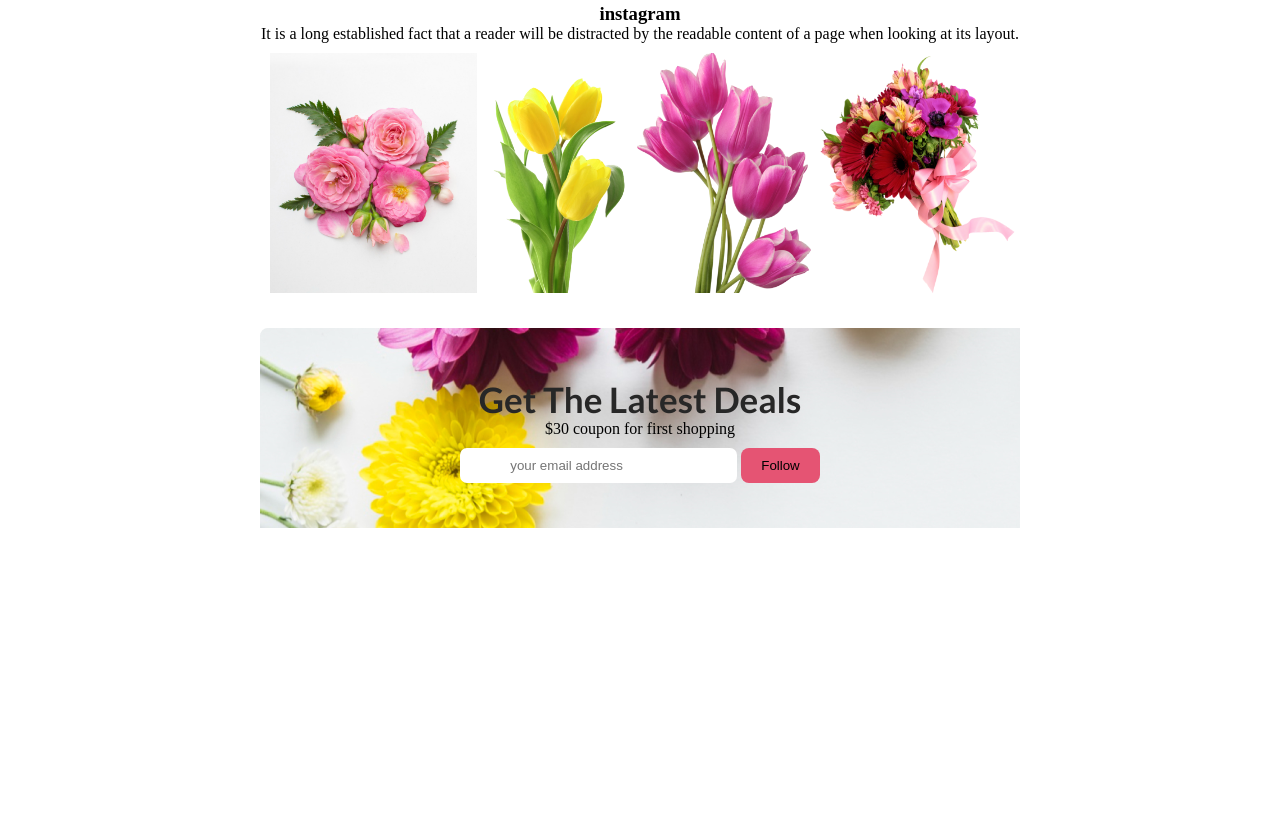
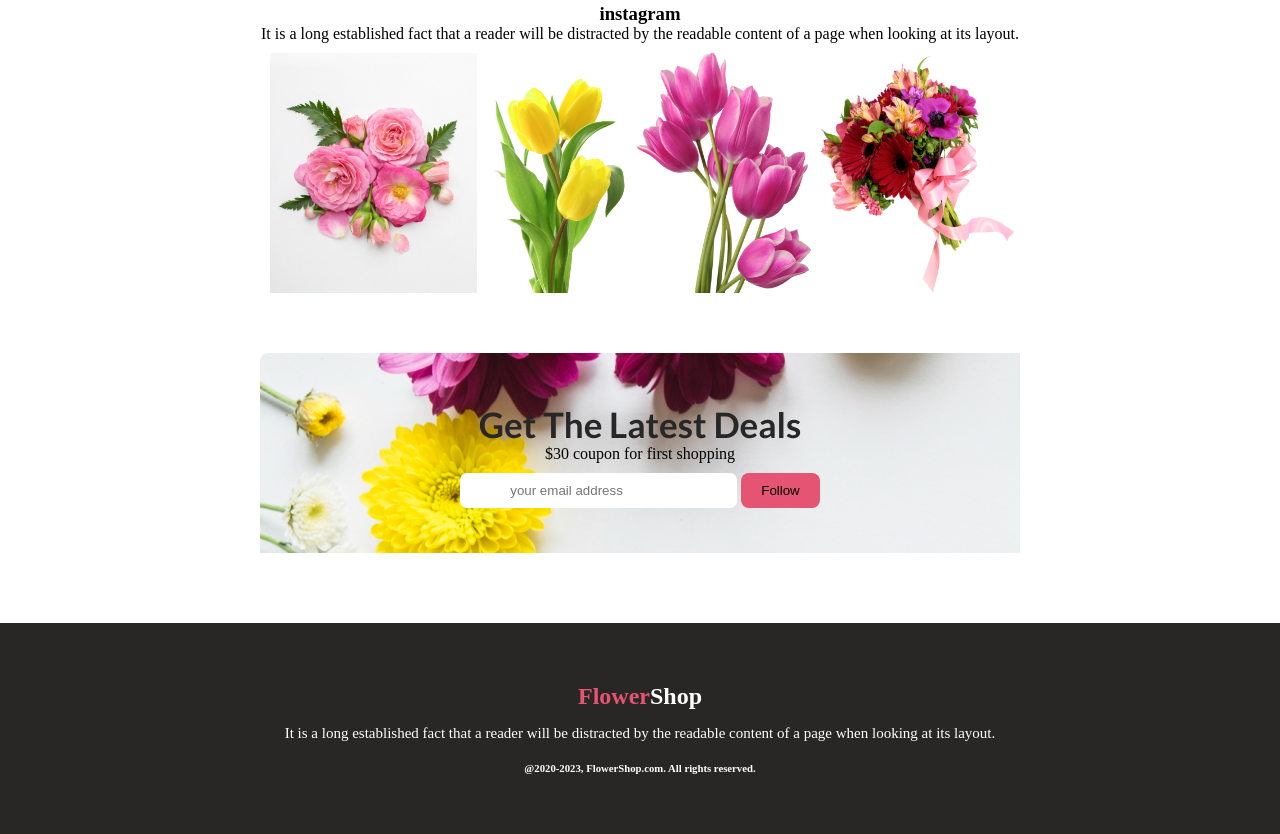
Before and after one commit to mehedi313/asighnment-01, a plain HTML site: page index.html in a window 1280 px wide. Shown: the part 861-1695 px from the top of the page. Before the commit the page ends 1409 px from the top, so only its background shows below. Drawn offline with Linux system fonts and the light colour scheme.

Commit message:
added footer

```diff
--- a/index.html
+++ b/index.html
@@ -60,7 +60,11 @@
 
     </main>
     <footer>
-
+        <div class="footer">
+            <h2> <span style="color: #E55473;;">Flower</span>Shop</h2>
+            <p>It is a long established fact that a reader will be distracted by the readable content of a page when looking at its layout.</p>
+            <h6>@2020-2023, FlowerShop.com. All rights reserved. </h6>
+        </div>
     </footer>
 </body>
 </html>
--- a/style/style.css
+++ b/style/style.css
@@ -102,6 +102,7 @@ main{
     width: 760px;
     height: 200px;
     margin: auto;
+    margin-top: 50px;
 
 
 }
@@ -123,3 +124,18 @@ main{
     border-radius: 7px;
     background-color: white;
 }
+.footer{
+
+    justify-content: space-around;
+    align-items: center;
+    text-align: center;
+    background-color: rgb(41, 38, 38);
+    padding: 60px 200px;
+    color: white;
+    margin-top: 50px;
+}
+.footer p{
+    margin-top: 15px;
+    margin-bottom: 20px;
+    font-size: 15px;
+}
```
